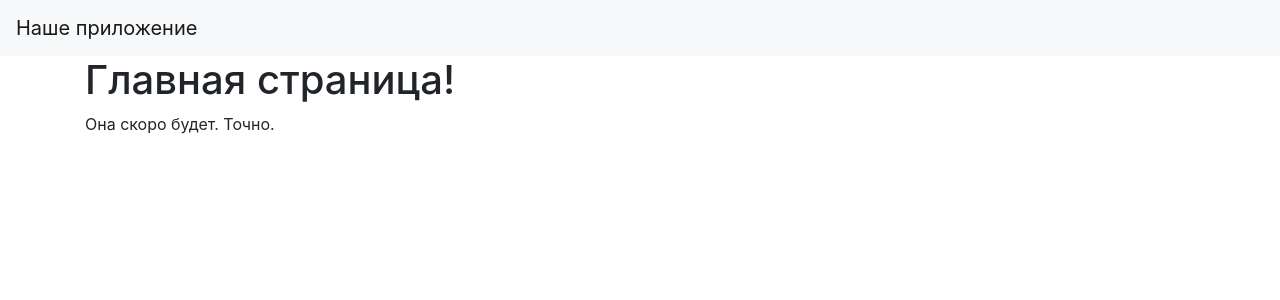
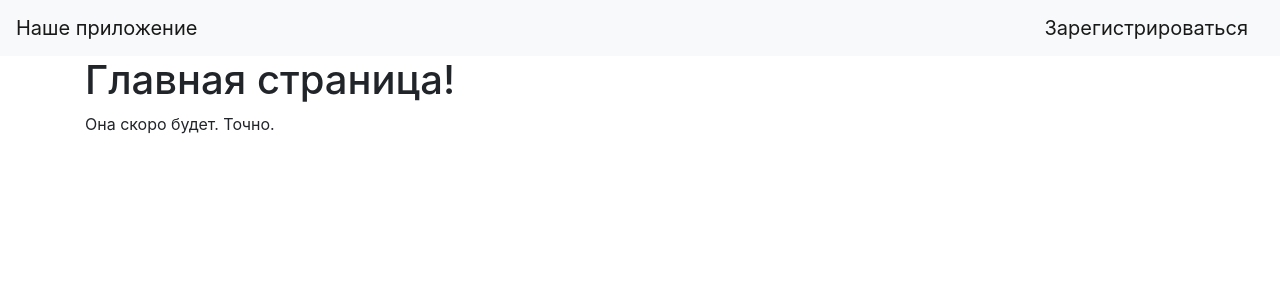
Before and after one commit to Pavellicey/promprogproj3, a Flask app: page / in a window 1280 px wide. Shown: the top 300 px of the page. Run offline with Flask 3, Linux system fonts and the light colour scheme; some libraries are stand-ins or nearby versions.

Commit message:
ссылка на регистрацию

```diff
--- a/main.py
+++ b/main.py
@@ -5,8 +5,6 @@ from flask_wtf.file import FileField, FileRequired
 from flask_wtf import FlaskForm
 from werkzeug.utils import secure_filename
 import os
-
-
 from flask import Flask
 
 app = Flask(__name__)
--- a/templates/base.html
+++ b/templates/base.html
@@ -13,6 +13,7 @@
 <header>
     <nav class="navbar navbar-light bg-light">
         <a class="navbar-brand" href="http://127.0.0.1:8080/">Наше приложение</a>
+        <a class="navbar-brand" href="http://127.0.0.1:8080/login">Зарегистрироваться</a>
     </nav>
 </header>
 <!-- Begin page content -->
```
